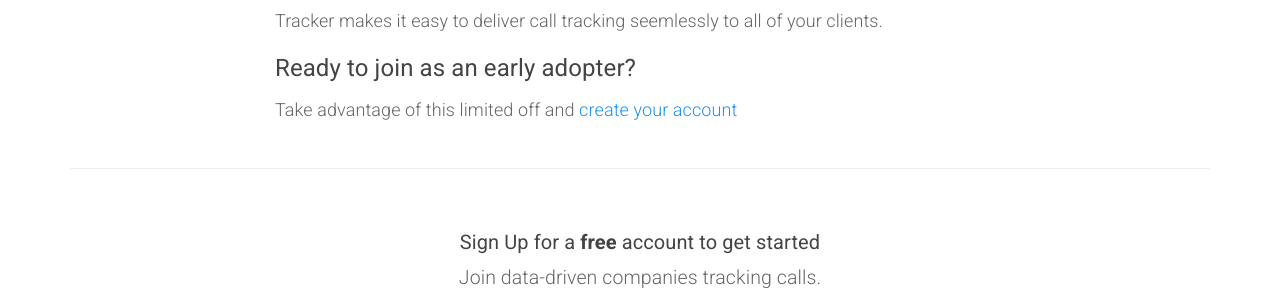
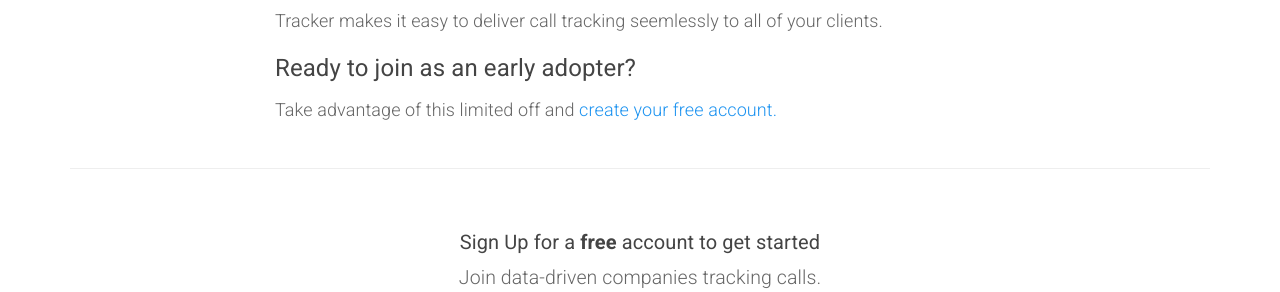
Before and after one commit to sumonst21/calltrackerio-site, a Jekyll site: the page built from _posts/2016-02-02-sign-up-as-an-early-adopter.md, in a window 1280 px wide. Shown: the part 1484-1776 px from the top of the page. Built offline with Jekyll 4.4.1, drawn with Linux system fonts in a browser that asks for light colours; comment, search, counter and statistics services are not loaded.

Commit message:
update the article a bit

```diff
--- a/_posts/2016-02-02-sign-up-as-an-early-adopter.md
+++ b/_posts/2016-02-02-sign-up-as-an-early-adopter.md
@@ -25,4 +25,4 @@ excerpt: 'We&#39;re exicited to announce that we&#39;re nearing the launch of ou
 
 #### Ready to join as an early adopter?
 
-<p>Take advantage of this limited off and <a href="https://app.calltracker.io/signup/">create your account</a></p>
+<p>Take advantage of this limited off and <a href="https://app.calltracker.io/signup/">create your free account.</a></p>
```
